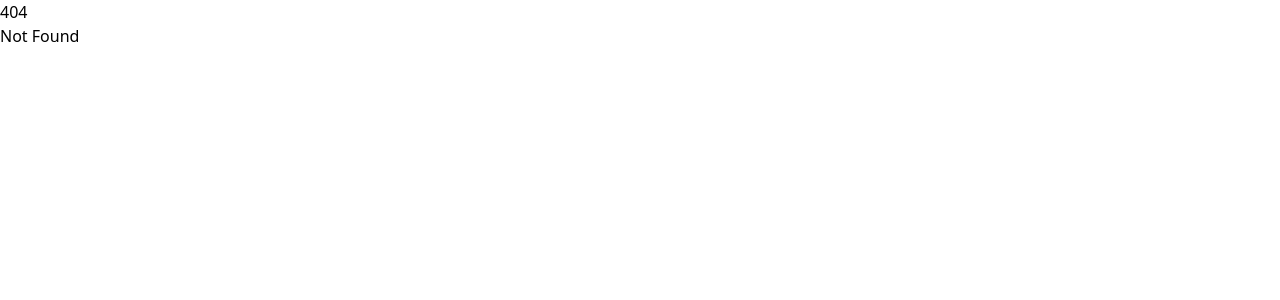
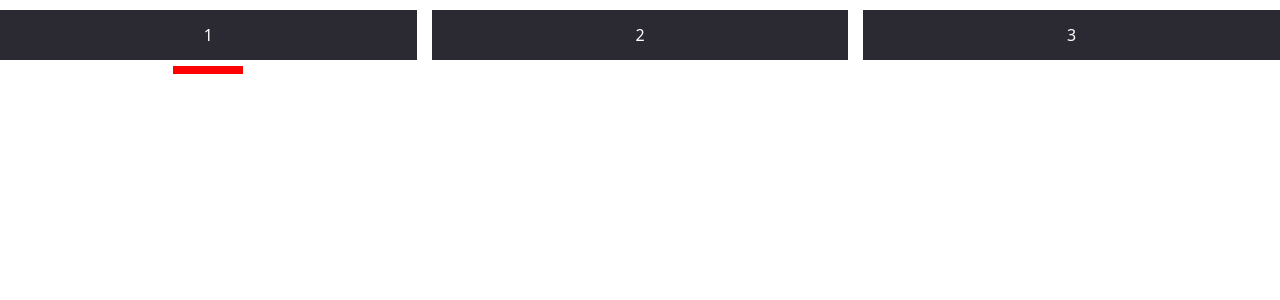
Before and after one commit to sternix/svelte5-examples, a SvelteKit app in the folder ornekler/: page /crossfade in a window 1280 px wide. Before the commit this address had no page. Shown: the top 300 px of the page. Built offline with nearby package versions, Linux system fonts and the light colour scheme.

Commit message:
crossfade örneği eklendi

```diff
--- a/ornekler/src/routes/+page.svelte
+++ b/ornekler/src/routes/+page.svelte
@@ -1 +1,7 @@
-<h1 class="flex items-center justify-center w-full">Hello World</h1>
+<h1 class="flex justify-center text-4xl font-bold">Hello World</h1>
+
+<nav>
+    <ul>
+        <li><a href="/crossfade">Crossfade</a></li>
+    </ul>
+</nav>
--- /dev/null
+++ b/ornekler/src/routes/crossfade/+page.svelte
@@ -0,0 +1,35 @@
+<script>
+    // https://github.com/sveltejs/svelte/issues/11372#issuecomment-2101608334
+    // örneğinden uyarlandı
+
+    import Box from "./Box.svelte";
+    import { crossfade } from "svelte/transition";
+    import { cubicOut } from "svelte/easing";
+
+    let current = 1;
+
+    const [send, receive] = crossfade({
+        duration: 500,
+        easing: cubicOut,
+    });
+</script>
+
+<div class="btn-row">
+    {#each [1, 2, 3] as num}
+        <Box
+            index={num}
+            selected={num === current}
+            onclick={() => (current = num)}
+            {send}
+            {receive}
+        ></Box>
+    {/each}
+</div>
+
+<style>
+    .btn-row {
+        display: grid;
+        grid-template-columns: repeat(3, 1fr);
+        gap: 15px;
+    }
+</style>
--- /dev/null
+++ b/ornekler/src/routes/crossfade/Box.svelte
@@ -0,0 +1,34 @@
+<script>
+    let { index, onclick, selected, send, receive } = $props();
+
+    const key = "indicator";
+</script>
+
+<div class="parent">
+    <button {onclick}>{index}</button>
+    {#if selected}
+        <div class="background" in:receive={key} out:send={key}></div>
+    {/if}
+</div>
+
+<style>
+    button {
+        height: 50px;
+        background-color: #2b2a33;
+    }
+
+    .background {
+        background-color: red;
+        height: 8px;
+        width: 70px;
+        margin: 0 auto;
+    }
+
+    .parent {
+        margin-top: 10px;
+        display: grid;
+        height: 70px;
+        border: 1px;
+        color: white;
+    }
+</style>
```
